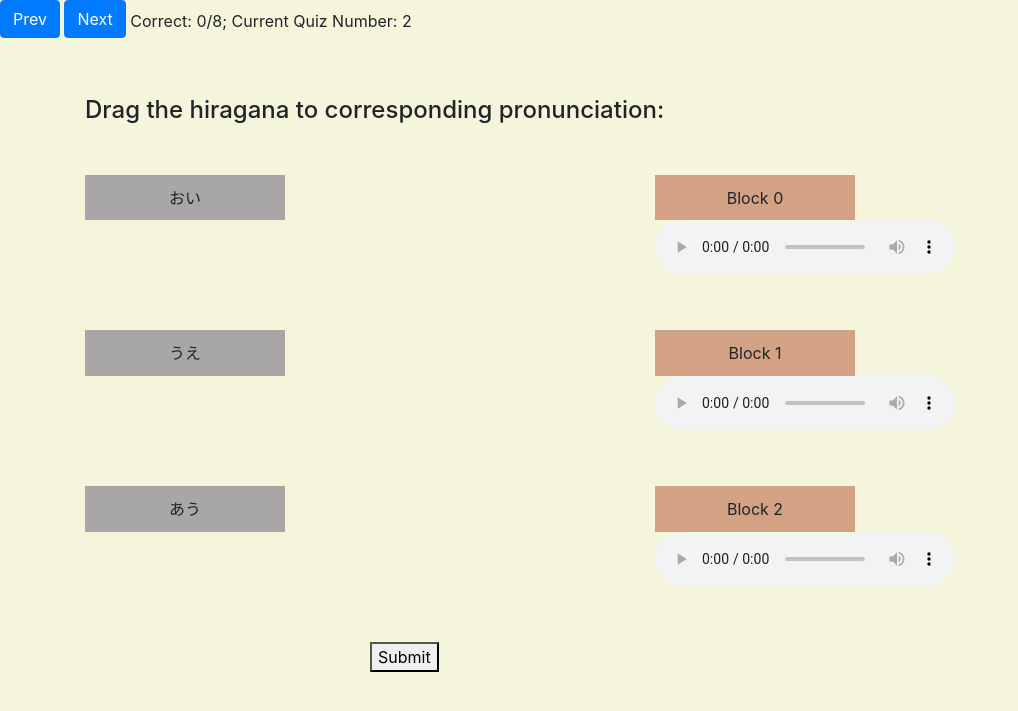
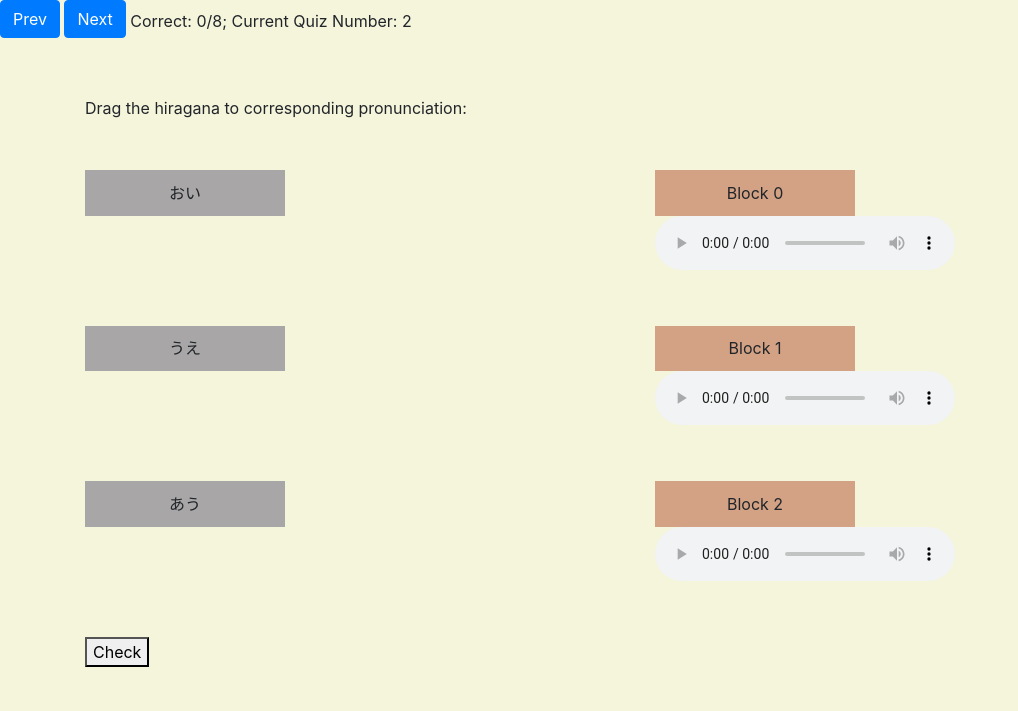
Before and after one commit to ShionWayne/Japanese-Hiragana-Learning, a Flask app: page /quiz/1 in a window 1280 px wide. Shown: the part 56-767 px from the top of the page, without its empty margins (0-1018 px from the left). Run offline with Flask 2, Linux system fonts and the light colour scheme; some libraries are stand-ins or nearby versions.

Commit message:
Add files via upload

```diff
--- a/templates/quiz_1.html
+++ b/templates/quiz_1.html
@@ -13,7 +13,7 @@
 <div id="quiz1_problem_zone"></div>
 <div id="quiz1_drag_zone"></div>
 <div>
-    <button class="quiz1_submit" style="margin-left: 300px">Submit</button>
+    <button class="quiz1_submit">Check</button>
 </div>
 <div id="quiz1_result_zone"></div>
 
--- a/templates/quiz_2.html
+++ b/templates/quiz_2.html
@@ -15,9 +15,9 @@
 </script>
 
 
-<h4 id="quiz_2_instruct">
+<div id="quiz_2_instruct">
     Drag the hiragana to corresponding pronunciation:
-</h4>
+</div>
 
 
 <div id="quiz_2_content">
@@ -61,8 +61,8 @@
 <!--        </div>-->
 <!--    </div>-->
 </div>
-<div class="row quiz-2-row">
-    <button class="quiz2_submit" style="margin-left: 300px">Submit</button>
+<div>
+    <button class="quiz2_submit">Check</button>
 </div>
 <div id="quiz_2_result_zone"></div>
 
```
